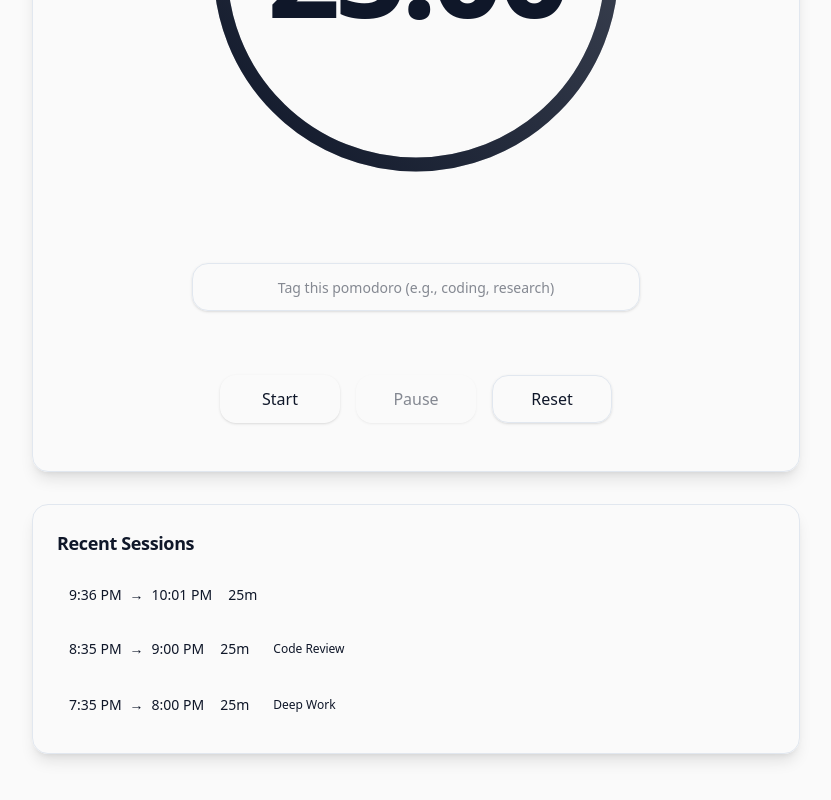
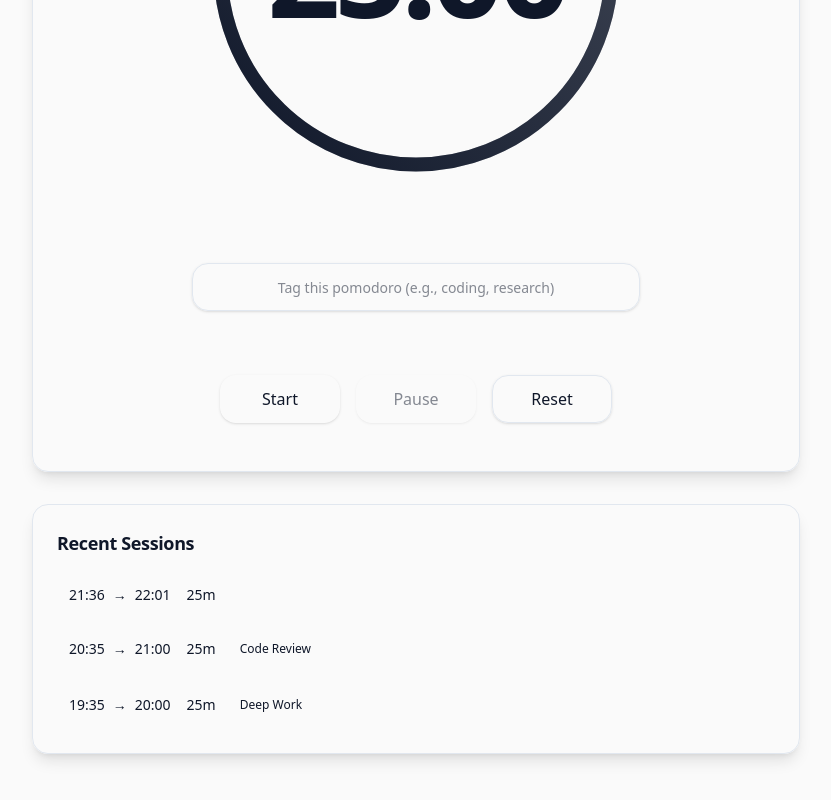
Before and after one commit to JamsusMaximus/pomo, a Next.js app: page / in a window 1280 px wide. Shown: the part 518-1318 px from the top of the page, without its empty margins (224-1055 px from the left). Built offline with nearby package versions, Linux system fonts and the light colour scheme; no server answers.

Commit message:
refactor: use 24-hour time format in feed
Changed from 12-hour (8:00 PM) to 24-hour (20:00) format for cleaner display.
Removes AM/PM clutter and provides more precise time representation.

```diff
--- a/components/PomodoroFeed.tsx
+++ b/components/PomodoroFeed.tsx
@@ -10,9 +10,9 @@ interface PomodoroFeedProps {
 function formatTime(timestamp: number): string {
   const date = new Date(timestamp);
   return date.toLocaleTimeString("en-US", {
-    hour: "numeric",
+    hour: "2-digit",
     minute: "2-digit",
-    hour12: true,
+    hour12: false,
   });
 }
 
```
